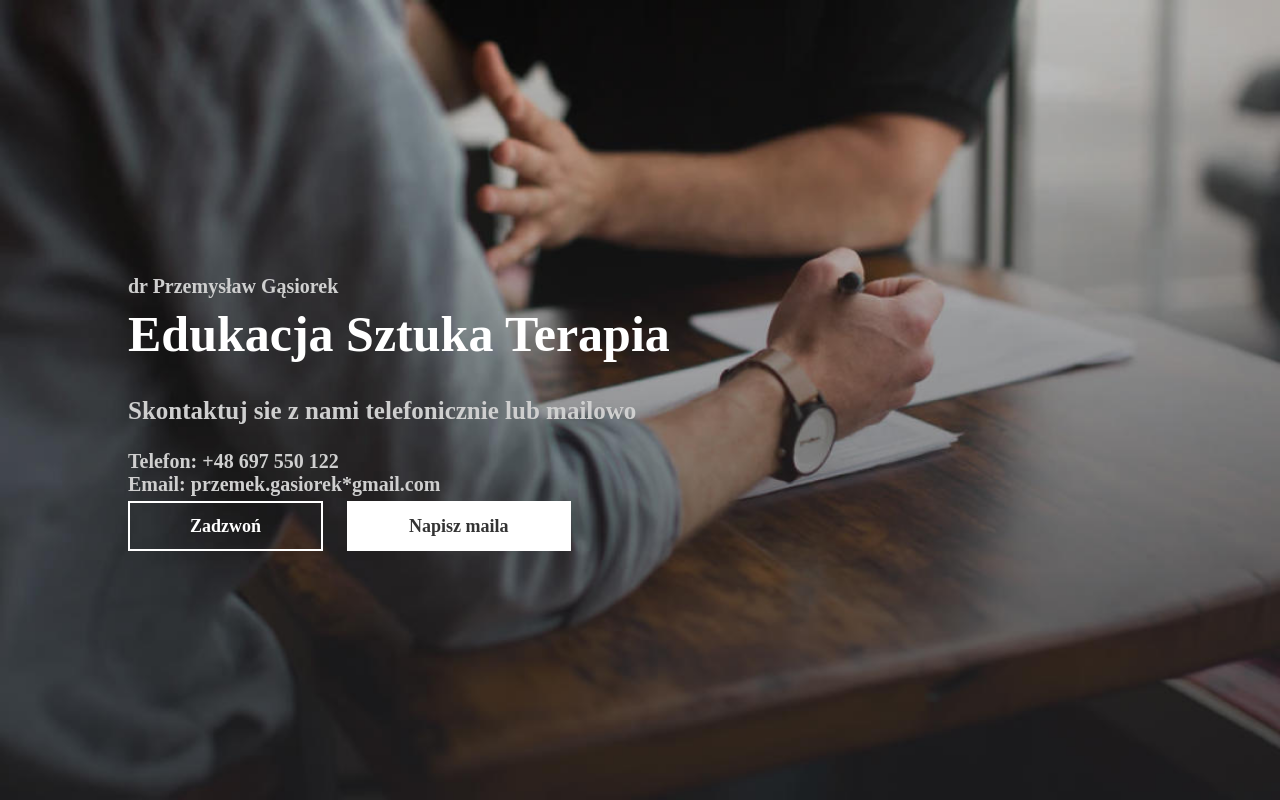
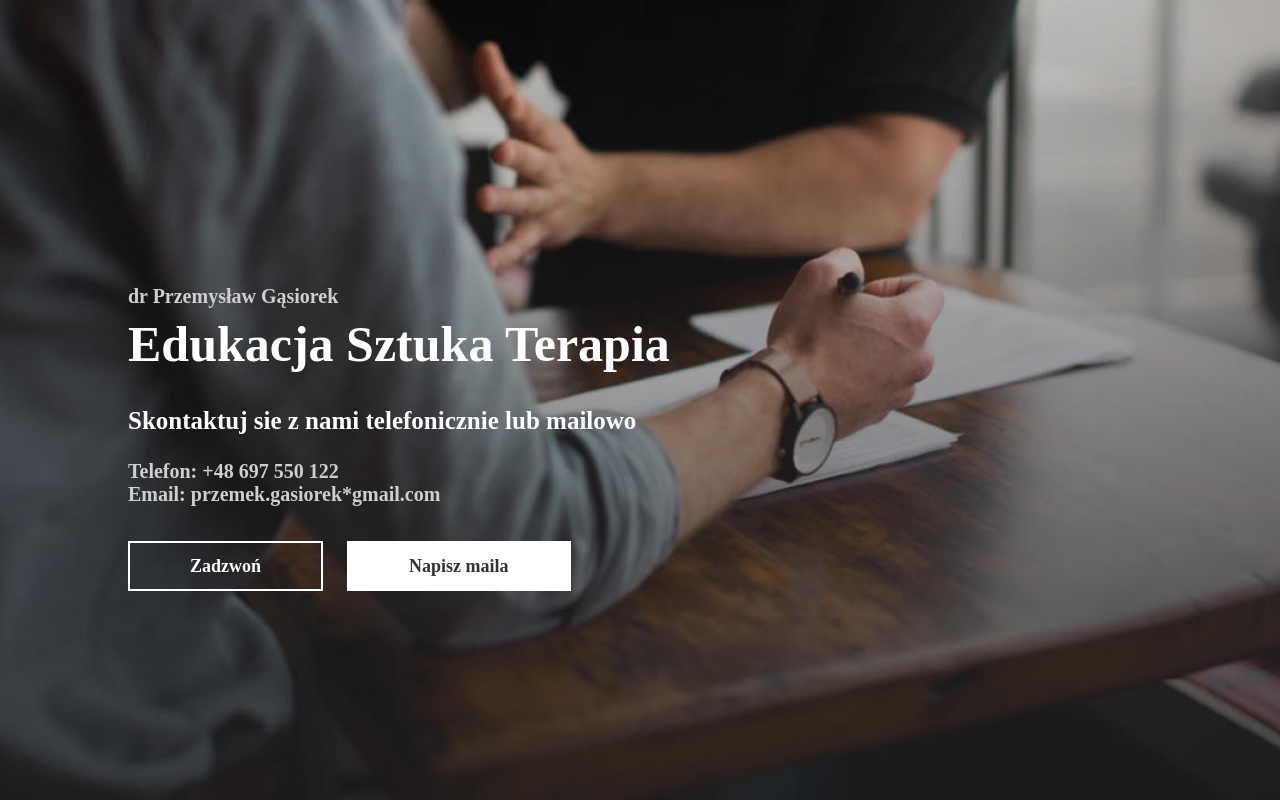
Before and after one commit to PiotrGasiorek/EST, a plain HTML site: page index.html in a window 1280 px wide. Drawn offline with Linux system fonts and the light colour scheme; a web font is replaced by a local one.

Commit message:
Changed class for bigger paragraph

```diff
--- a/index.html
+++ b/index.html
@@ -17,17 +17,16 @@
                 <br>
                 Edukacja Sztuka Terapia
             </h1>
-            <p class="header__text text text--big text--grey">Skontaktuj sie z nami telefonicznie lub mailowo</p>
-            <p class="header__text text text--small text--grey">
-                Telefon: +48 697 550 122
-                <br>
-                Email: przemek.gasiorek*gmail.com
-            </p>
+            <div class="header__contact">
+                <p class="header__text text text--big text--white">Skontaktuj sie z nami telefonicznie lub mailowo</p>
+                <p class="header__text text text--small text--grey">
+                    Telefon: +48 697 550 122
+                    <br>
+                    Email: przemek.gasiorek*gmail.com
+                </p>
+            </div>
             <a href="tel:+48-697-550-122" class="header__btn btn btn--secondary">Zadzwoń</a>
             <a href="mailto:przemek.gasiorek@gmail.com" class="header__btn btn btn--primary">Napisz maila</a>
-        </div>
-        <div class="header__contact">
-
         </div>
     </header>
 </body>
```
